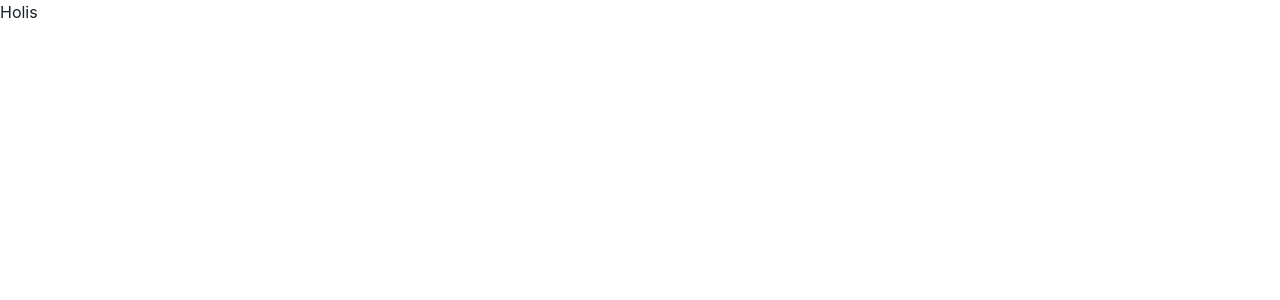
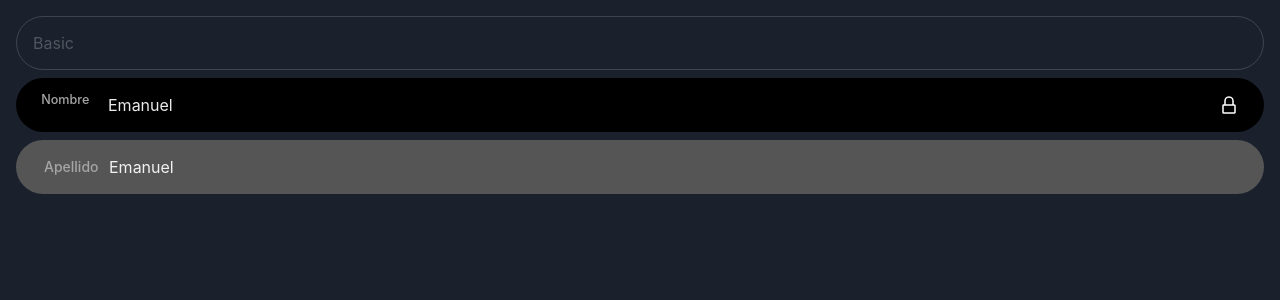
Before and after one commit to EmaCrzz/nextjs-location, a Next.js app: page / in a window 1280 px wide. Shown: the top 300 px of the page. Built offline with nearby package versions, Linux system fonts and the light colour scheme.

Commit message:
override input

```diff
--- /dev/null
+++ b/components/Input.tsx
@@ -0,0 +1,40 @@
+import { useEffect, useRef, useState } from 'react'
+import {
+  FormControl,
+  FormLabel,
+  Input as ChakraInput,
+  InputGroup,
+  InputRightElement
+} from '@chakra-ui/react'
+
+import LockIcon from './LockIcon'
+
+interface Props {
+  readOnly?: boolean
+  isRequired?: boolean
+  value: string
+  label: string
+}
+
+export default function Input(props: Props) {
+  const { readOnly, value, label, isRequired } = props
+
+  const labelRef = useRef<HTMLLabelElement>(null)
+  const [paddingLeft, setPaddingLeft] = useState<number>()
+
+  useEffect(() => {
+    setPaddingLeft(labelRef?.current?.clientWidth + 2)
+  }, [labelRef])
+
+  return (
+    <FormControl id="first-name" isInvalid={false} isRequired={isRequired} variant="floating">
+      <InputGroup>
+        <ChakraInput paddingLeft={`${paddingLeft}px`} readOnly={readOnly} value={value} />
+        {readOnly && <InputRightElement children={<LockIcon color="white" />} />}
+      </InputGroup>
+      <FormLabel ref={labelRef} data-readOnly={readOnly}>
+        {label}
+      </FormLabel>
+    </FormControl>
+  )
+}
--- /dev/null
+++ b/components/LockIcon.tsx
@@ -0,0 +1,20 @@
+const LockIcon = (props: any) => (
+  <svg
+    fill="none"
+    height={24}
+    strokeWidth={1.5}
+    viewBox="0 0 24 24"
+    width={24}
+    xmlns="http://www.w3.org/2000/svg"
+    {...props}
+  >
+    <path
+      d="M16 12h1.4a.6.6 0 0 1 .6.6v6.8a.6.6 0 0 1-.6.6H6.6a.6.6 0 0 1-.6-.6v-6.8a.6.6 0 0 1 .6-.6H8m8 0V8c0-1.333-.8-4-4-4S8 6.667 8 8v4m8 0H8"
+      stroke="currentColor"
+      strokeLinecap="round"
+      strokeLinejoin="round"
+    />
+  </svg>
+)
+
+export default LockIcon
--- a/package.json
+++ b/package.json
@@ -9,6 +9,7 @@
     "lint": "next lint"
   },
   "dependencies": {
+    "@chakra-ui/icons": "^2.0.11",
     "@chakra-ui/react": "^2.3.6",
     "@emotion/react": "^11.10.5",
     "@emotion/styled": "^11.10.5",
--- a/pages/_app.tsx
+++ b/pages/_app.tsx
@@ -1,10 +1,13 @@
 import type { AppProps } from 'next/app'
 
-import { ChakraProvider } from '@chakra-ui/react'
+import { ChakraProvider, ColorModeScript } from '@chakra-ui/react'
+
+import customTheme from '../theme'
 
 export default function App({ Component, pageProps }: AppProps) {
   return (
-    <ChakraProvider>
+    <ChakraProvider theme={customTheme}>
+      <ColorModeScript initialColorMode={customTheme.config.initialColorMode} />
       <Component {...pageProps} />
     </ChakraProvider>
   )
--- a/pages/index.tsx
+++ b/pages/index.tsx
@@ -1,3 +1,13 @@
+import { Input as ChakraInput, Stack } from '@chakra-ui/react'
+
+import Input from '../components/Input'
+
 export default function Home() {
-  return <div>Holis</div>
+  return (
+    <Stack padding={4}>
+      <ChakraInput placeholder="Basic" />
+      <Input readOnly label="Nombre" value="Emanuel" />
+      <Input label="Apellido" value="Emanuel" />
+    </Stack>
+  )
 }
--- /dev/null
+++ b/theme.ts
@@ -0,0 +1,106 @@
+import { theme, extendTheme } from '@chakra-ui/react'
+import { mode } from '@chakra-ui/theme-tools'
+
+const Input = {
+  // variants: {
+  //   outlineBackgroundFix: (props) => ({
+  //     field: {
+  //       ...theme.components.Input.variants.outline(props).field,
+  //       borderRadius: 9999,
+  //       bg: '#333',
+  //     },
+  //   }),
+  // },
+  // defaultProps: {
+  //   variant: 'outlineBackgroundFix',
+  // },
+  sizes: {
+    md: {
+      field: {
+        borderRadius: 9999,
+        height: '54px'
+      }
+    }
+  }
+}
+const activeLabelStyles = {
+  transform: 'scale(0.90) translateY(-5px)'
+}
+
+const Form = {
+  variants: {
+    floating: {
+      container: {
+        '[data-readonly="true"]': { ...activeLabelStyles },
+        '.chakra-input__right-element': {
+          width: 70
+        },
+        _focusWithin: {
+          label: {
+            ...activeLabelStyles
+          },
+          input: {
+            boxShadow: theme.shadows.none
+          }
+        },
+        'input:not(:placeholder-shown) + label, .chakra-select__wrapper + label, textarea:not(:placeholder-shown) ~ label':
+          {
+            ...activeLabelStyles
+          },
+        label: {
+          top: 0,
+          left: 0,
+          zIndex: 2,
+          position: 'absolute',
+          backgroundColor: 'transparent',
+          pointerEvents: 'none',
+          px: 2,
+          my: 4,
+          pl: 7,
+          transformOrigin: 'left top',
+          fontSize: theme.fontSizes.sm,
+          color: '#A6A6A6',
+          '.chakra-form__required-indicator': {
+            color: '#A6A6A6'
+          }
+        },
+
+        input: {
+          background: '#555555',
+          border: theme.borders.none,
+          ':read-only': {
+            backgroundColor: 'black',
+            cursor: 'not-allowed'
+          }
+        }
+      }
+    }
+  }
+}
+
+const customTheme = extendTheme({
+  config: {
+    initialColorMode: 'dark',
+    useSystemColorMode: true
+  },
+  colors: {
+    primary: theme.colors.twitter
+  },
+  styles: {
+    global: (props) => ({
+      'html, body, #root': {
+        color: mode(undefined, 'whiteAlpha.900')(props),
+        height: '100%'
+      },
+      '*::-webkit-scrollbar': {
+        display: 'none'
+      }
+    })
+  },
+  components: {
+    Input,
+    Form
+  }
+})
+
+export default customTheme
```
Also changed, not shown: .eslintrc.js, 1 other file (tests, documents, lock files or other folders).
